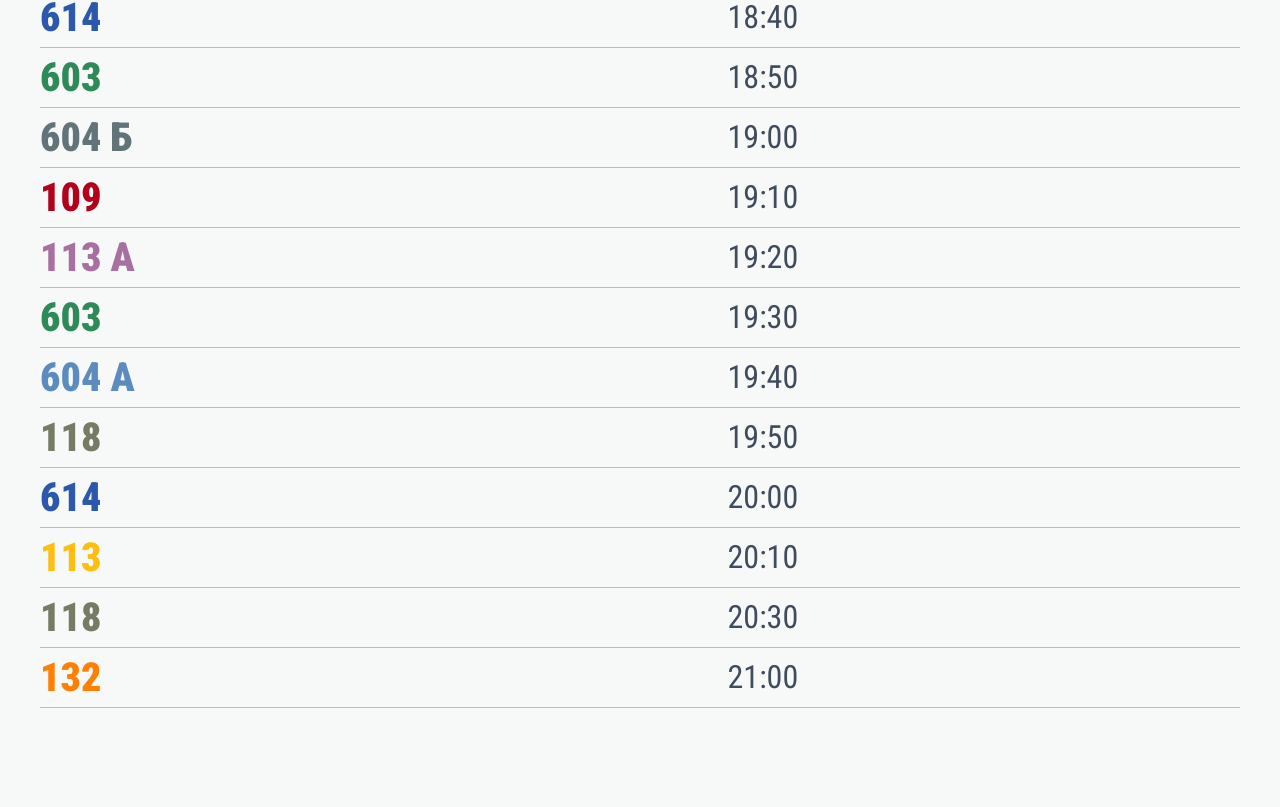
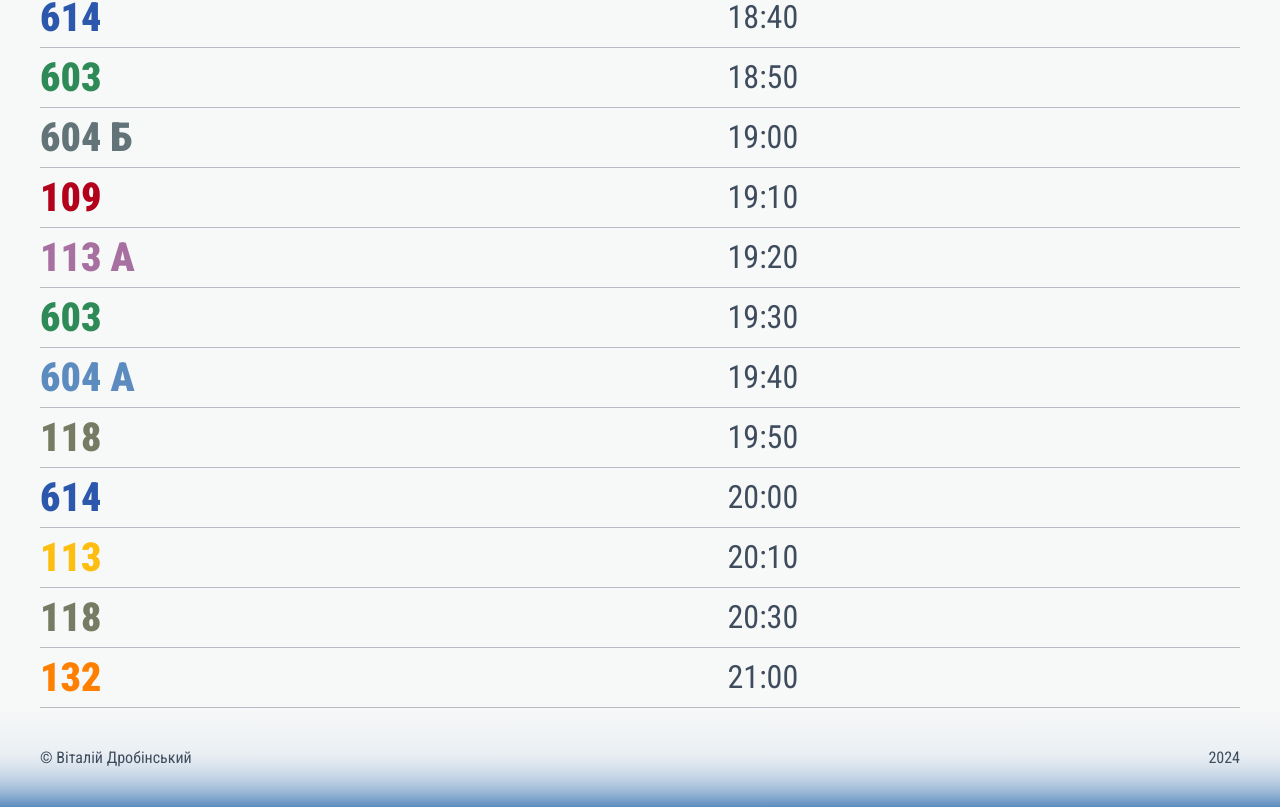
Before and after one commit to drobinskyi/bus-schedule, a plain HTML site: page index.html in a window 1280 px wide. Shown: the part 2966-3773 px from the top of the page. Before the commit the page ends 3714 px from the top, so only its background shows below. Drawn offline with Linux system fonts and the light colour scheme.

Commit message:
Created footer

```diff
--- a/index.html
+++ b/index.html
@@ -29,7 +29,10 @@
         </tbody>
       </table>
     </main>
-    <footer class="footer"></footer>
+    <footer class="footer">
+      <div class="footer-name">&#169; Віталій Дробінський</div>
+      <div class="footer-year">2024</div>
+    </footer>
     <script src="script.js"></script>
   </body>
 </html>
--- a/style.css
+++ b/style.css
@@ -61,8 +61,7 @@ body {
 /* Таблиця */
 
 main {
-  padding: 40px;
-  padding-top: 0;
+  padding: 0 40px;
 }
 .table {
   width: 100%;
@@ -84,3 +83,15 @@ main {
   font-weight: 400;
   color: #3f4c5e;
 }
+
+/* Footer */
+
+.footer {
+  height: auto;
+  padding: 40px;
+  display: flex;
+  justify-content: space-between;
+  color: #3f4c5e;
+  font-size: 16px;
+  background: linear-gradient(#f7f8f8, 80%, #5c8cbf);
+}
```
